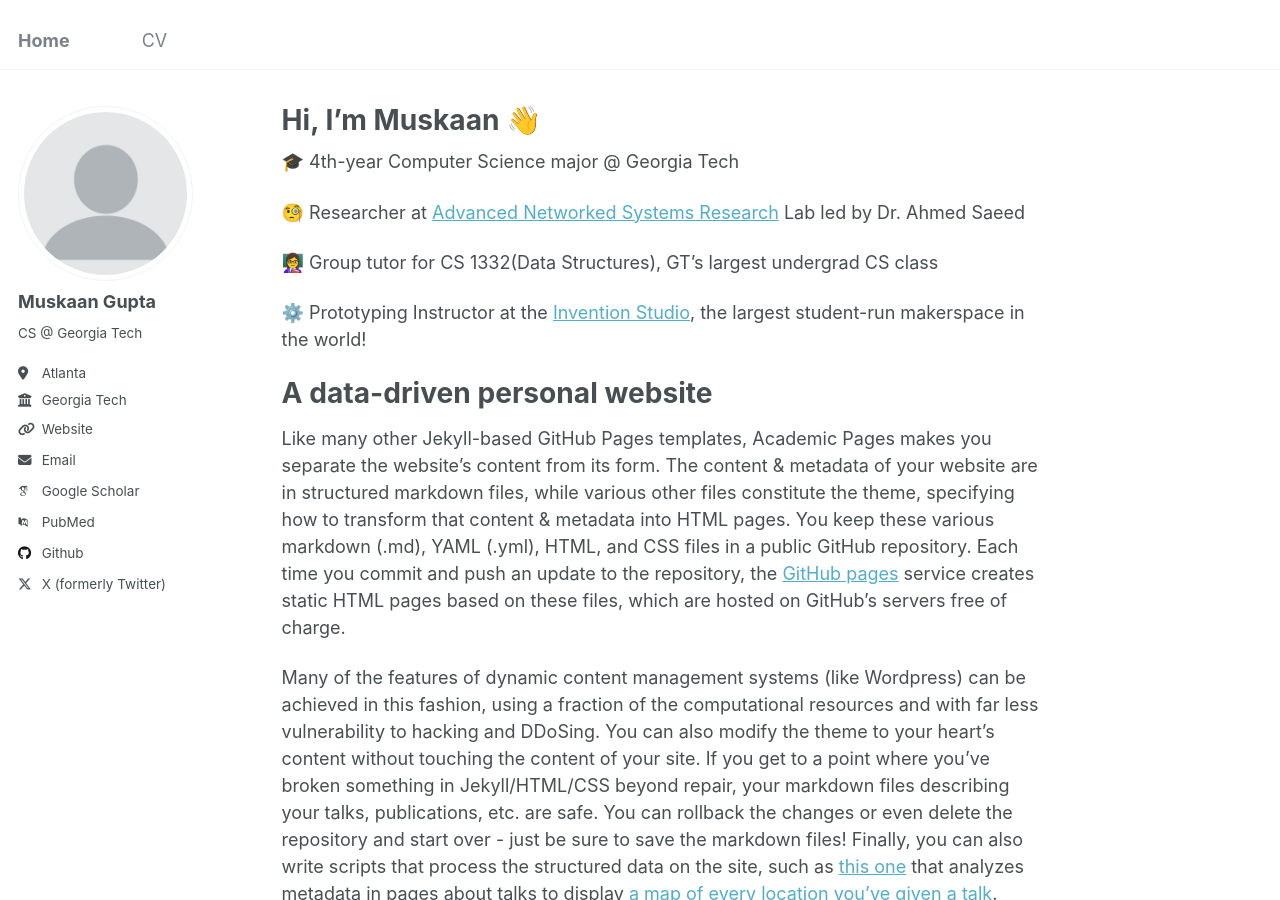
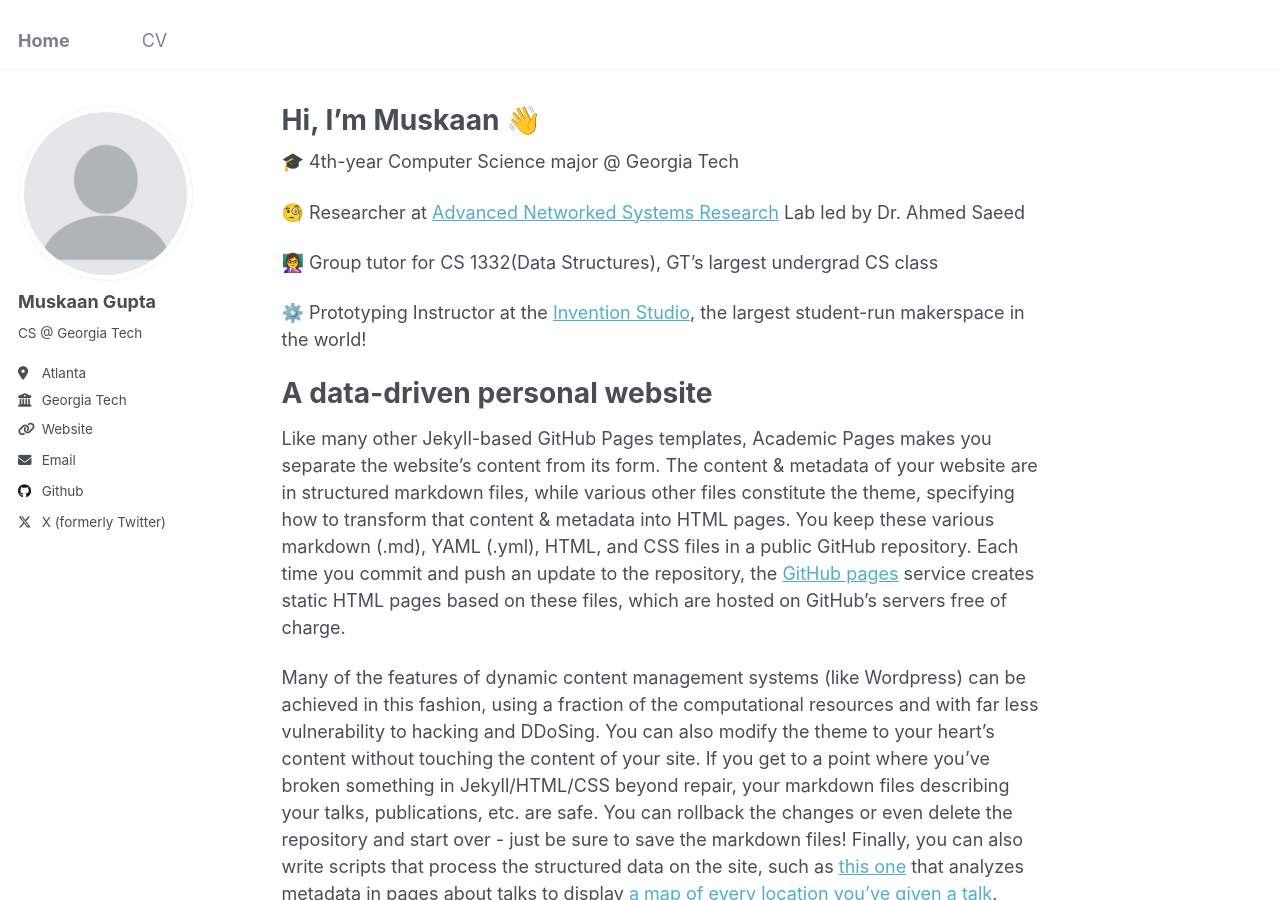
Before and after one commit to m-skaan/m-skaan.github.io, a Jekyll site: the page built from _pages/about.md, in a window 1280 px wide and 900 px high. Built offline with Jekyll 4.4.1, drawn with Linux system fonts in a browser that asks for light colours; some web fonts are replaced.

Commit message:
links changes

```diff
--- a/_config.yml
+++ b/_config.yml
@@ -32,10 +32,9 @@ author:
 
   # Academic websites
   arxiv            : # URL - Update with the correct link to your profile
-  googlescholar    : "https://scholar.google.com/citations?user=PS_CX0AAAAAJ"
+  googlescholar    : # "https://scholar.google.com/citations?user=PS_CX0AAAAAJ"
   impactstory      : # URL
   semantic         : # URL
-  pubmed           : "https://www.ncbi.nlm.nih.gov/pubmed/?term=john+snow"
   researchgate     : # URL
   scopus           : # URL
 
```
